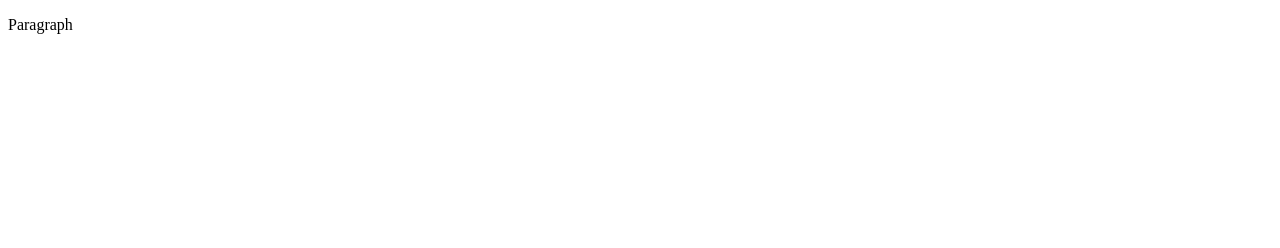
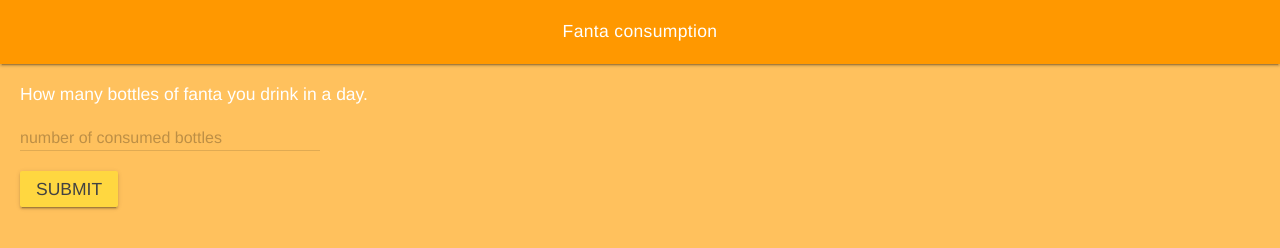
Before and after one commit to MTHS-ICS2O-2-2022/ICS2O-Unit-1-05-janet-do, a plain HTML site: page index.html in a window 1280 px wide. Drawn offline with nearby package versions, Linux system fonts and the light colour scheme.

Commit message:
styled css and html

```diff
--- a/css/style.css
+++ b/css/style.css
@@ -1,4 +1,44 @@
-/* Created by: Mr. Coxall
+/* Created by: Janet Do
 * Created on: Sep 2020
 * This file contains the CSS for index.html
 */
+
+/* Due to error in MDL : https://github.com/google/material-design-lite/issues/5281
+*/
+.mdl-ripple {
+  background: #ff853f;
+  opacity: 0.001;
+}
+
+.mdl-layout__header-row {
+  justify-content: center;
+  padding: 0;
+}
+
+.mdl-layout__content {
+  padding-left: 15pt;
+  padding-right: 15pt;
+  padding-top: 15pt;
+}
+
+.page-content {
+  color: #fff;
+  font-family: Helvetica, Arial, sans-serif;
+  font-size: 1.25rem;
+}
+
+.mdl-layout-title {
+  color: #fff;
+  font-family: Helvetica, Arial, sans-serif;
+  font-size: 1.25rem;
+}
+
+.mdl-button {
+    color: #fff;
+    font-family: Helvetica, Arial, sans-serif;
+    font-size: 1.25rem;
+}
+
+body {
+  background-color: rgb(255, 193, 93);
+}
--- a/index.html
+++ b/index.html
@@ -1,9 +1,45 @@
 <!DOCTYPE html>
-<html>
-  <head>
-    <title>Title</title>
-  </head>
-  <body>
-    <p>Paragraph</p>
-  </body>
+<!-- ICS2O-Unit1-05-HTML-MDL -->
+<html lang="en-ca">
+<head>
+  <meta charset="utf-8" />
+  <meta name="description" content="My first MDL webpage" />
+  <meta name="keywords" content="mths, ics2o" />
+  <meta name="author" content="Janet Do" />
+  <meta name="viewport" content="width=device-width, initial-scale=1.0" />
+  <link rel="stylesheet" href="https://fonts.googleapis.com/icon?family=Material+Icons" />
+  <link rel="stylesheet" href="https://code.getmdl.io/1.3.0/material.orange-amber.min.css" />
+  <link rel="stylesheet" href="./css/style.css" />
+  <title>My first webpage, with proper style</title>
+</head>
+<body>
+  <script defer src="https://code.getmdl.io/1.3.0/material.min.js"></script>
+  <div class="mdl-layout mdl-js-layout mdl-layout--fixed-header">
+    <header class="mdl-layout__header">
+      <div class="mdl-layout__header-row">
+        <span class="mdl-layout-title">Fanta consumption</span>
+      </div>
+    </header>
+    <main class="mdl-layout__content">
+      <div class="page-content">
+        How many bottles of fanta you drink in a day.
+      </div>
+      <!-- Simple Textfield for integers-->
+      <form action="#">
+        <div class="mdl-textfield mdl-js-textfield">
+          <!-- input pattern attribute -->
+          <input class="mdl-textfield__input" type="text" pattern="[0-9]*" id="demo-input" />
+          <!-- mdl-textfield__label -->
+          <label class="mdl-textfield__label" for="demo-input">number of consumed bottles</label>
+          <!-- class "mdl-textfield__error" -->
+          <span class="mdl-textfield__error">Not an amount</span>
+        </div>
+      </form>
+      <!-- Raised button with ripple -->
+      <button class="mdl-button mdl-js-button mdl-button--raised mdl-js-ripple-effect mdl-button--accent">
+        Submit
+      </button>
+    </main>
+  </div>
+</body>
 </html>
```
